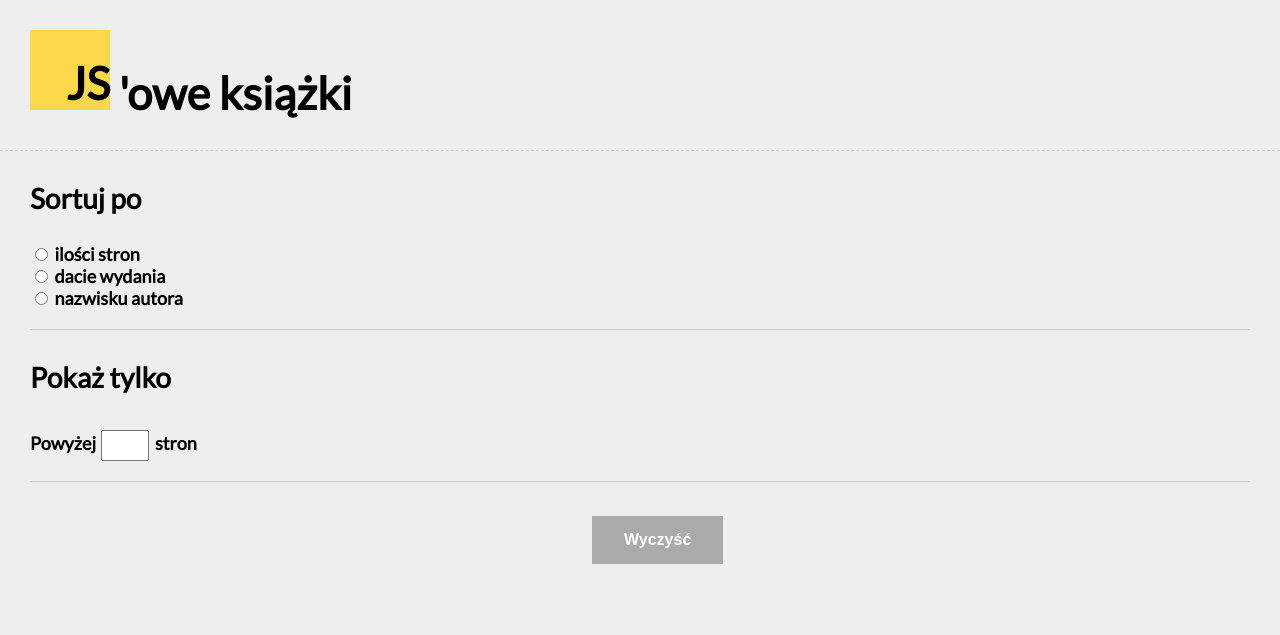
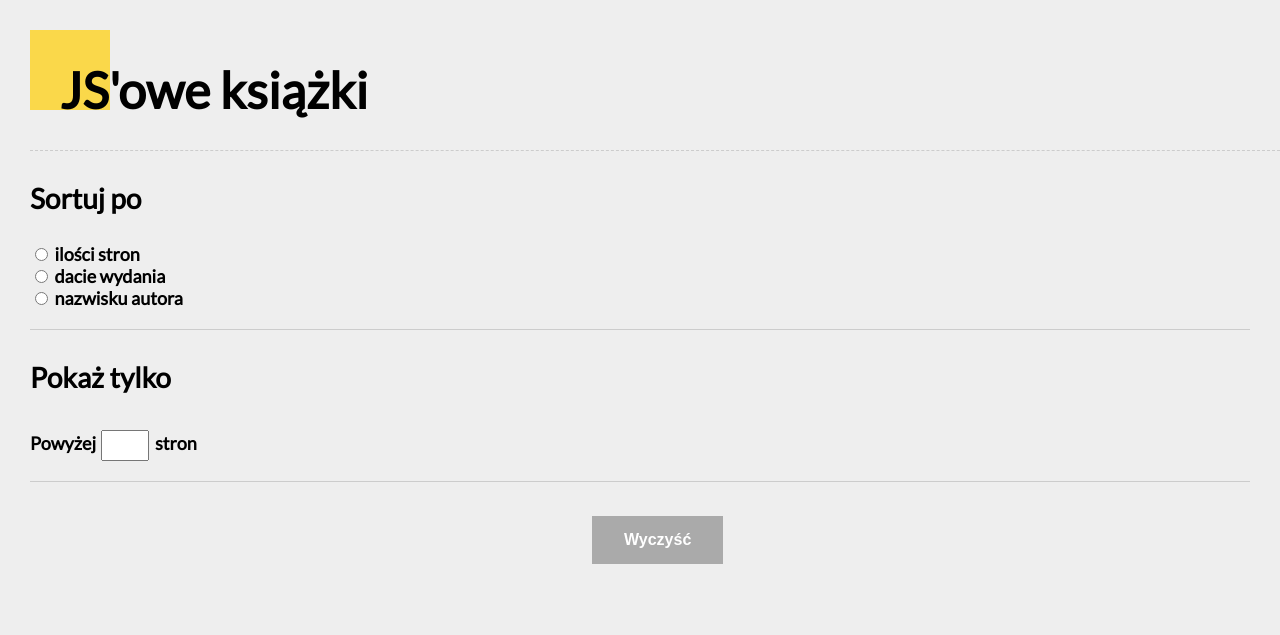
Before and after one commit to cheree90/ksiazki-o-js, a plain HTML site: page static/index.html in a window 1280 px wide. Drawn offline with Linux system fonts and the light colour scheme.

Commit message:
fixed header

```diff
--- a/css/index.css
+++ b/css/index.css
@@ -23,12 +23,24 @@ body, html {
 .header-wrapper {
   padding-bottom: 20px;
   height: 100px;
-  border-bottom: 1px dashed #cccccc;
+  border-bottom: 1px dashed #ccc;
+	margin-left: 30px;
+	margin-top: 30px;
 }
 
 .title {
-  font-size: 45px;
+  font-size: 50px;
   margin: 30px;
+  position: fixed;
+}
+
+.title-box {
+  background-color: #fad84a;
+  height: 80px;
+  width: 80px;
+  text-align: right;
+  position: fixed;
+  display: inline-block;
 }
 
 .utils {
@@ -45,7 +57,7 @@ body, html {
 
 .utils-header {
   font-size: 28px;
-  font-family: "Lato", sans-serif;
+  font-family: "Lato", sans-serif;ssssssssssss
 }
 
 .utils-text {
@@ -90,22 +102,6 @@ input[type=text] {
   height: 25px;
 }
 
-#js-box {
-  background-color: #fad84a;
-  height: 80px;
-  width: 80px;
-  text-align: right;
-  position: relative;
-  display: inline-block;
-}
-
-#js-title {
-  position: absolute;
-  bottom: 0;
-  right: 0;
-  display: inline;
-}
-
 
 /*
 kolory:
--- a/static/index.html
+++ b/static/index.html
@@ -8,16 +8,12 @@
     </head>
     <body>
 
-<div class="header-wrapper">
+  <div class="header-wrapper">
+    <div class="title-box"></div>
       <div class="title">
-            <div id="js-box">
-              <div id="js-title">
-                JS
-              </div>
-            </div>
-            'owe książki
+        <label>JS'owe książki</label>
       </div>
-</div>
+  </div>
 
 <div class="utils-wrapper">
 	<div class="utils">
```
